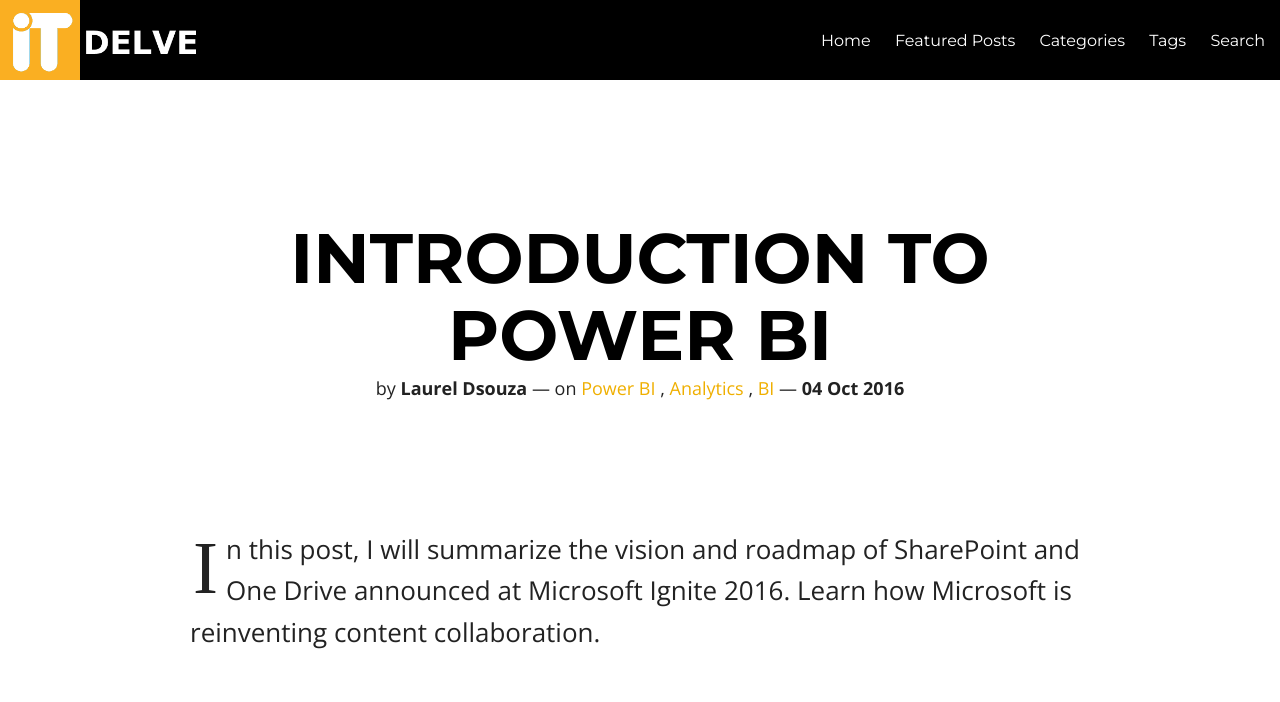
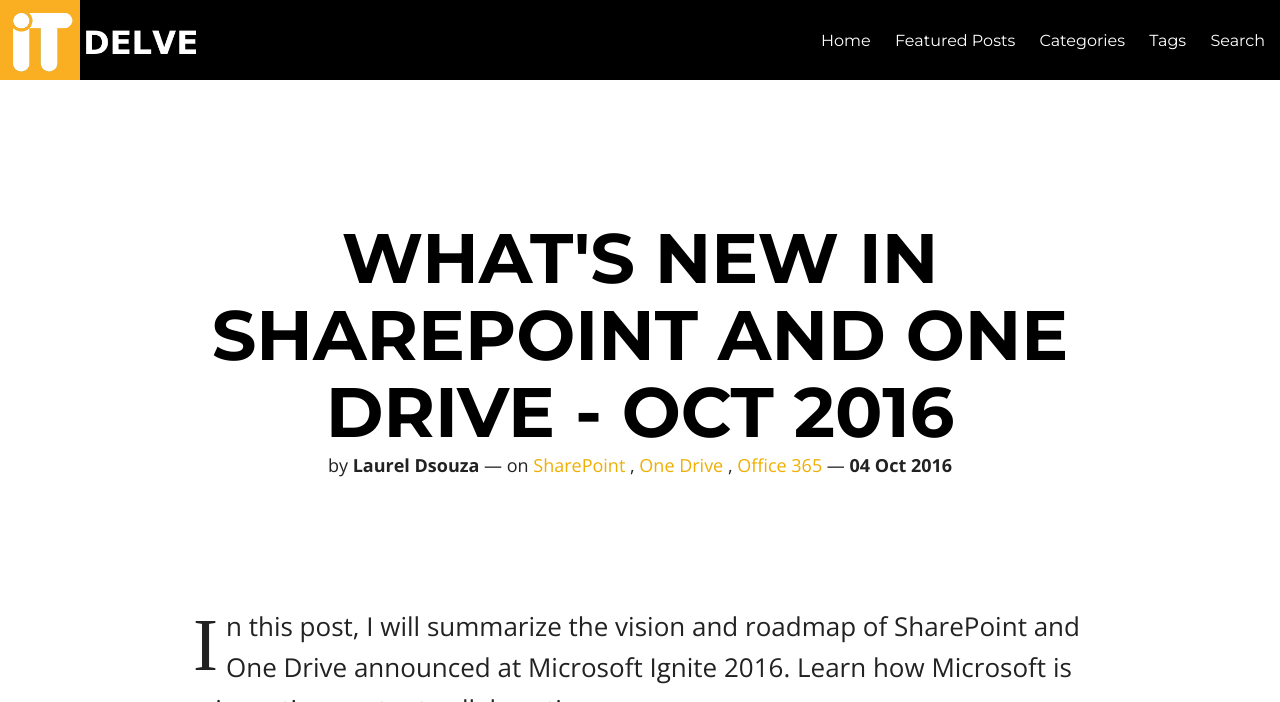
Before and after one commit to ldsouza/ldsouza.github.io, a Jekyll site: the page built from _posts/2016-10-04-what-s-new-in-sharepoint-and-one-drive-oct-2016.md, in a window 1280 px wide and 900 px high, cut to the strip 0-702 px from the top of the window. Built offline with Jekyll 4.4.1, drawn with Linux system fonts in a browser that asks for light colours; nearby versions of some CDN libraries; comment, search, counter and statistics services are not loaded.

Commit message:
Update 2016-10-04-what-s-new-in-sharepoint-and-one-drive-oct-2016.md

```diff
--- a/_posts/2016-10-04-what-s-new-in-sharepoint-and-one-drive-oct-2016.md
+++ b/_posts/2016-10-04-what-s-new-in-sharepoint-and-one-drive-oct-2016.md
@@ -4,12 +4,12 @@
 mathjax: false
 featured: false
 comments: true
-title: Introduction to Power BI
+title: What's New in SharePoint and One Drive - Oct 2016
 tags:
-- Power BI
-- Analytics
-- BI
-category: Power BI
+- SharePoint
+- One Drive
+- Office 365
+category: SharePoint
 ---
 In this post, I will summarize the vision and roadmap of SharePoint and One Drive announced at Microsoft Ignite 2016. Learn how Microsoft is reinventing content collaboration.
 {% include youtubePlayer.html id="lNoL9dmarVE" %}
```
